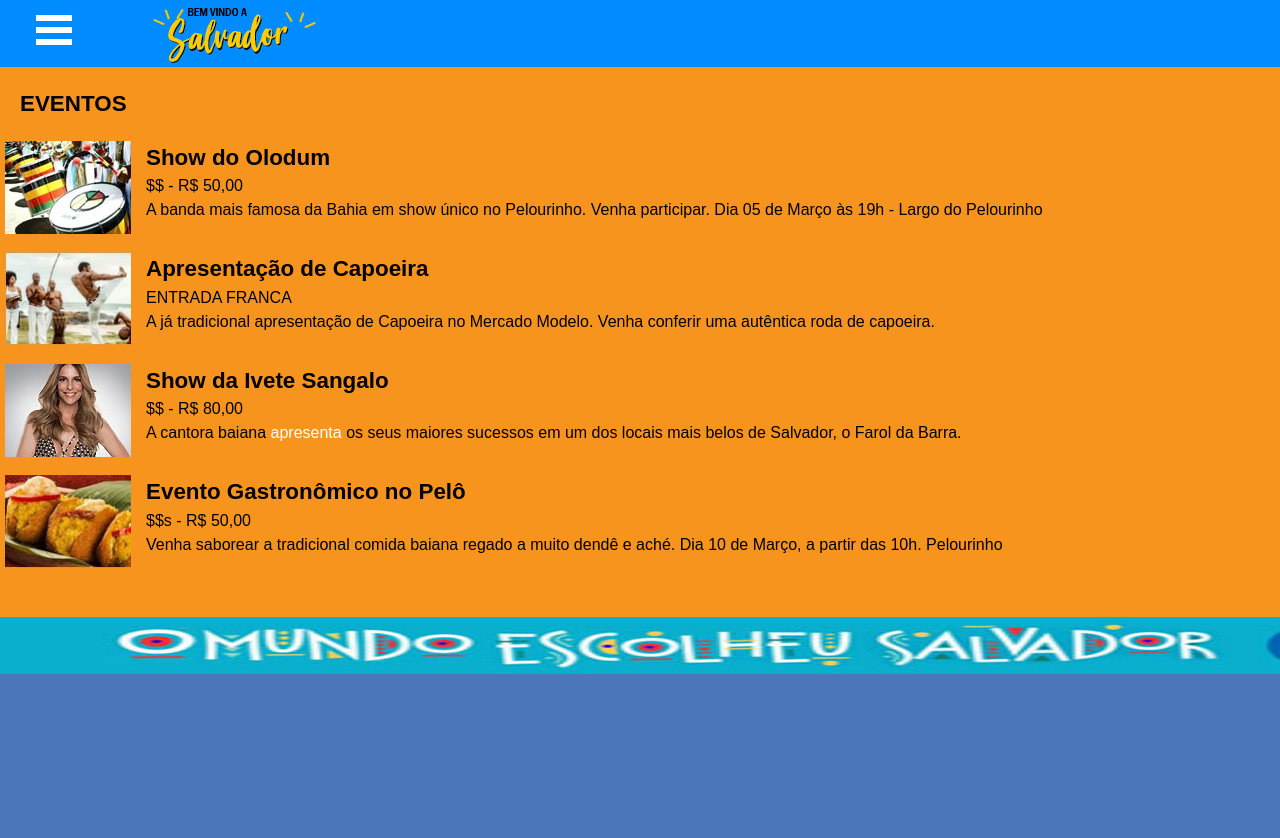
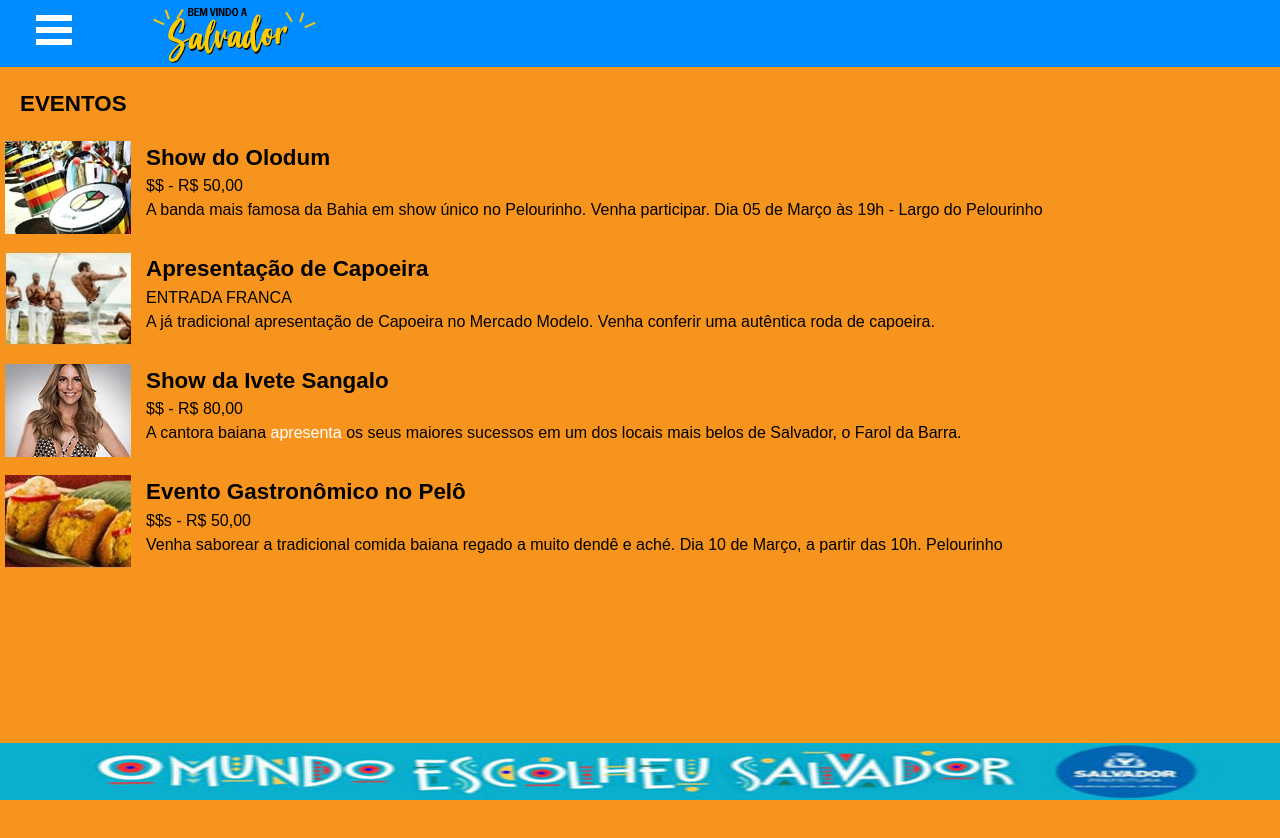
Before and after one commit to Mapa0/Geofence-NextJs, a Next.js app: page /eventos in a window 1280 px wide. Shown: the top 838 px of the page. Before the commit the page ends 800 px from the top, so only its background shows below. Built offline with nearby package versions, Linux system fonts and the light colour scheme.

Commit message:
Novas mudanças

```diff
--- a/pages/eventos/index.js
+++ b/pages/eventos/index.js
@@ -7,7 +7,7 @@
 import "@fortawesome/fontawesome-svg-core/styles.css";
 export default function Home() {
   return (
-    <div id="aplicativo">
+    <div id="aplicativo-eventos">
       <Head>
         <title>Eventos</title>
       </Head>
@@ -92,6 +92,7 @@
                   dendê e aché. Dia 10 de Março, a partir das 10h. Pelourinho
                 </div>
               </div>
+              <div className="footer">
                 <div class="publicidade">
                   {" "}
                   <a href="#">
@@ -101,6 +102,7 @@
                       height="57"
                     />
                   </a>{" "}
+                </div>
               </div>
             </div>
             <div id="openModal" class="modalDialog">
--- a/pages/pontos-turisticos/index.js
+++ b/pages/pontos-turisticos/index.js
@@ -3,7 +3,7 @@
 import Head from "next/head";
 export default function Home() {
   return (
-    <div id="aplicativo">
+    <div id="aplicativo-pontos-turisticos">
       <Head>
         <title>Pontos Turísticos</title>
       </Head>
@@ -90,6 +90,7 @@
                   Saiba Mais.
                 </div>
               </div>
+              <div className="footer">
                 <div class="publicidade">
                   {" "}
                   <a href="#">
@@ -105,5 +106,6 @@
           </div>
         </div>
       </div>
+    </div>
   );
 }
--- a/pages/servicos/index.js
+++ b/pages/servicos/index.js
@@ -7,7 +7,7 @@
 import "@fortawesome/fontawesome-svg-core/styles.css";
 export default function Home() {
   return (
-    <div id="aplicativo">
+    <div id="aplicativo-servicos">
       <Head>
         <title>Serviços</title>
       </Head>
@@ -87,11 +87,13 @@
                 </div>
               </div>
             </div>
+            <div className="footer">
               <div className="publicidade">
                 {" "}
                 <a href="#">
                   <img src="/html/img/sul.jpg" width="100%" height="57" />
                 </a>{" "}
+              </div>
             </div>
             <div id="openModal" class="modalDialog">
               <div>
--- a/styles/globals.css
+++ b/styles/globals.css
@@ -46,6 +46,7 @@
 
 .hotel {
   background-color: #4c76ba;
+  height: 100%;
   margin: auto 0;
   font-family: Arial, Helvetica, sans-serif;
   color: #fff;
@@ -209,6 +210,44 @@
   color:slategrey;
 }
 
-#aplicativo {
+#aplicativo-hoteis {
   width: 120%;
+  background-color: #4c76ba;
 }
+#aplicativo-eventos{
+  position:absolute;
+  padding:0;
+  margin:0;
+
+  top:0;
+  left:0;
+
+  width: 120%;
+  height: 120%;
+  background-color: #f7941e;
+}
+
+#aplicativo-pontos-turisticos {
+  width: 120%;
+  background-color: #4c76ba;
+}
+#aplicativo-servicos {
+  position:absolute;
+  padding:0;
+  margin:0;
+
+  top:0;
+  left:0;
+
+  width: 120%;
+  height: 120%;
+  background-color: #000;
+}
+
+.footer {
+  position: fixed;
+  left: 0;
+  bottom: 0;
+  width: 100%;
+  text-align: center;
+}
```
Also changed, not shown: pages/hoteis/index.js (+8 -6 lines). Lines whose indentation alone changed are shown as unchanged.
